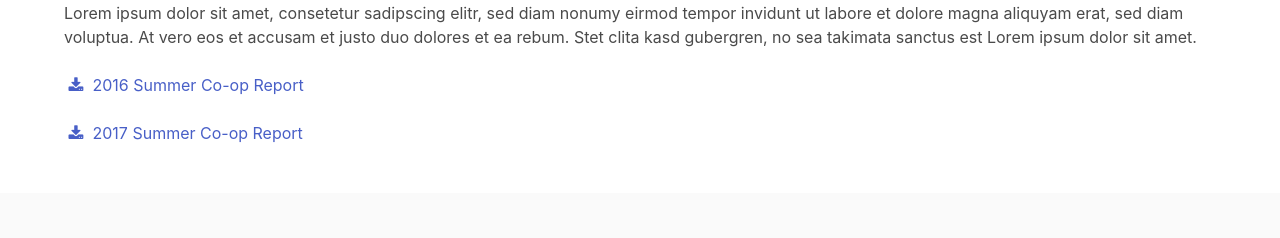
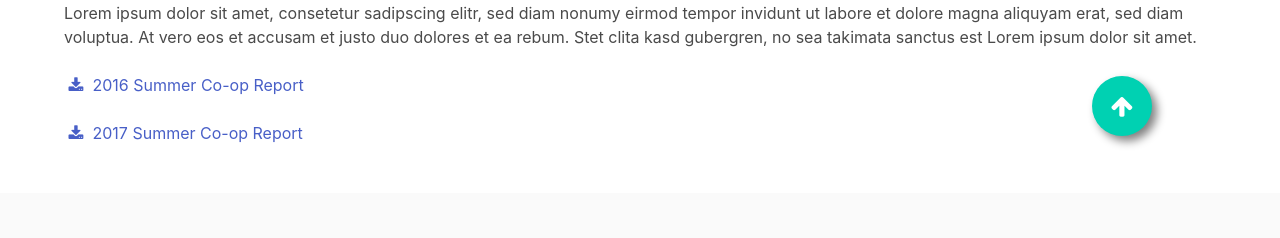
Before and after one commit to Llewxamris/PEA-framework, a plain HTML site: page index.html in a window 1280 px wide. Shown: the part 584-822 px from the top of the page. Drawn offline with nearby package versions, Linux system fonts and the light colour scheme.

Commit message:
Add jump button
All pages now have a button in the bottom right corner that jumps
straight to the to of the page.

```diff
--- a/css/styles.css
+++ b/css/styles.css
@@ -2,6 +2,17 @@
     border-radius: 100px;
     animation: fadein 2s;
     box-shadow: 0px 5px 10px black;
+}
+
+#jumpButton {
+    border-radius: 100px;
+    box-shadow: 5px 5px 10px grey;
+    display: block;
+    float: right;
+    position: fixed;
+    z-index: 9999;
+    bottom: 10%;
+    right: 10%;
 }
 
 .hidden {
--- a/index.html
+++ b/index.html
@@ -324,6 +324,11 @@
                     PAGE NOT FOUND!
                 </p>
             </div>
+            <a id="jumpButton" class="button is-primary is-large">
+                <span class="icon">
+                    <i class="fa fa-arrow-up"></i>
+                </span>
+            </a>
         </section>
         <!-- End Main Content -->
         <!-- Start Footer -->
--- a/js/script.js
+++ b/js/script.js
@@ -15,6 +15,10 @@
             });
         });
     }
+});
+
+document.querySelector('#jumpButton').addEventListener('click', () => {
+    document.body.scrollTop = document.documentElement.scrollTop = 0;
 });
 
 const hideAllExcept = (id) => {
```
